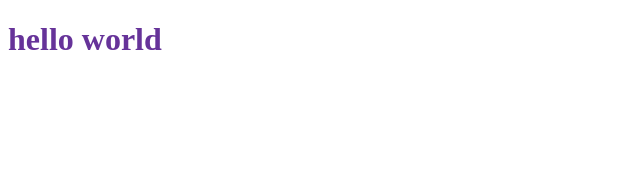
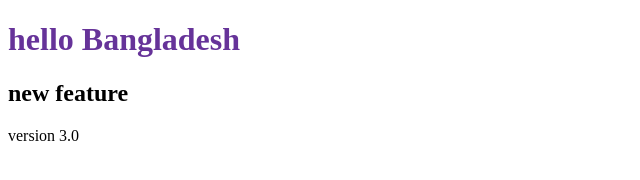
Before and after one commit to muhaiminultasin/local-code, a plain HTML site: page index.html in a window 1280 px wide. Shown: the whole page, without its empty margins (0-640 px from the left). Drawn offline with Linux system fonts and the light colour scheme.

Commit message:
old feature

```diff
--- a/index.html
+++ b/index.html
@@ -7,6 +7,9 @@
     <title>Document</title>
 </head>
 <body>
-    <h1>hello world</h1>
+    <h1>hello Bangladesh</h1>
+
+    <h2>new  feature</h2>
+    <p> version 3.0</p>
 </body>
 </html>
```
